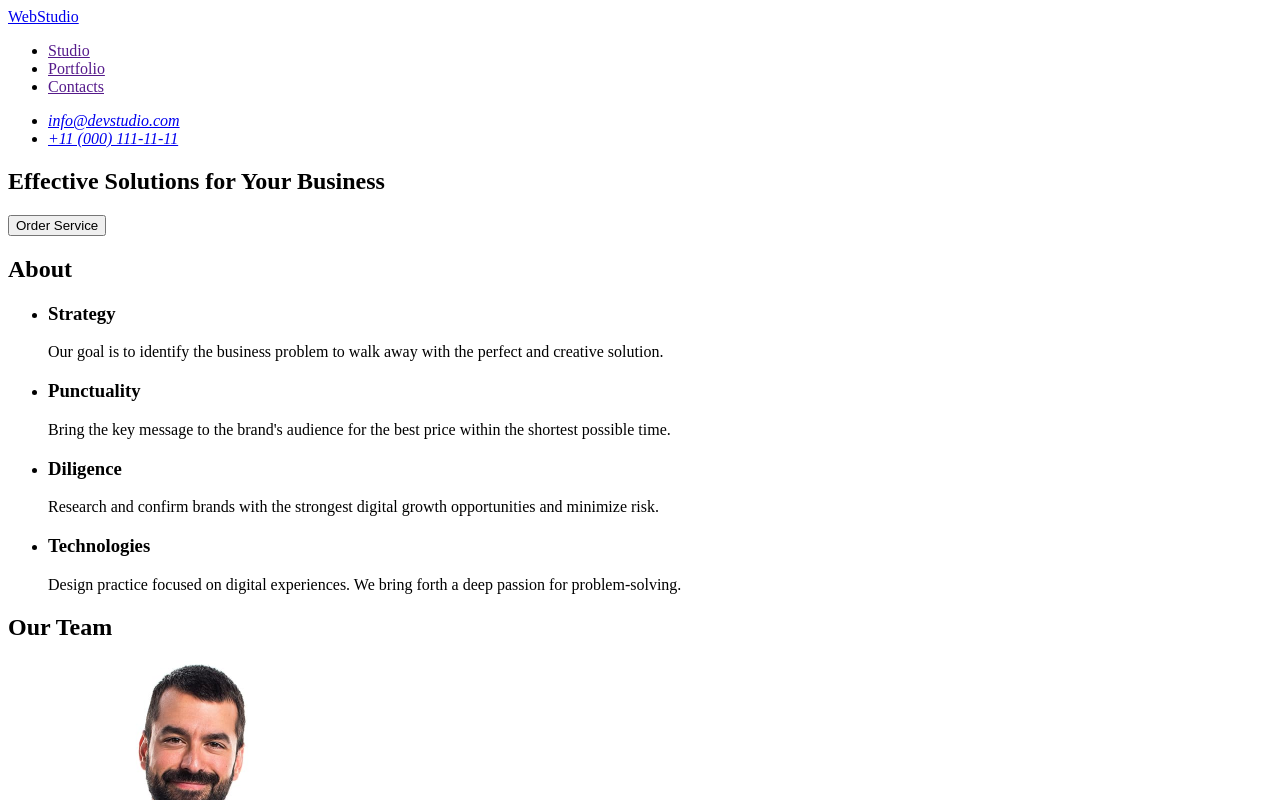
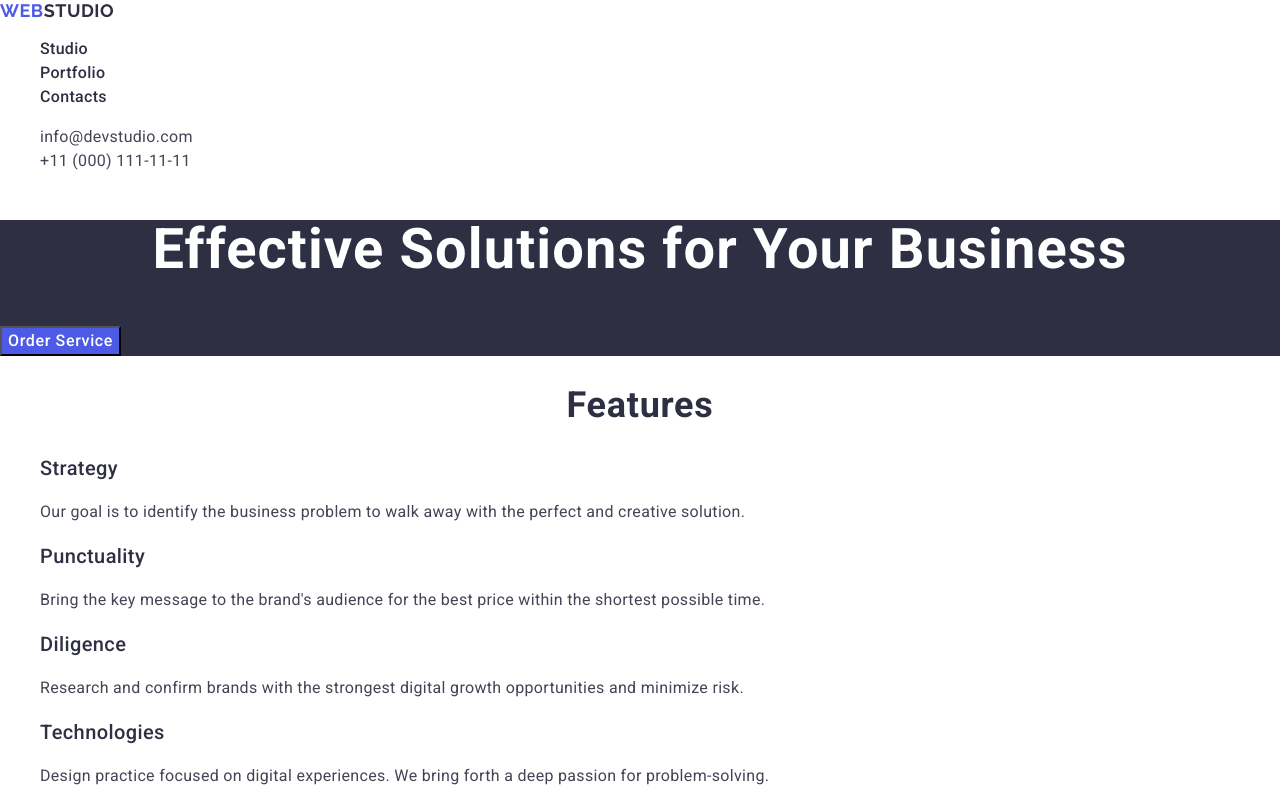
Before and after one commit to yevheniiradko/goit-markup-hw-02, a plain HTML site: page index.html in a window 1280 px wide. Shown: the top 800 px of the page. Drawn offline with nearby package versions, Linux system fonts and the light colour scheme.

Commit message:
first commit

```diff
--- /dev/null
+++ b/css/styles.css
@@ -0,0 +1,131 @@
+body{
+font-family: "Roboto", "Helvetica Neue", "Segoe UI", "Arial", sans-serif;
+color: #434455;
+background-color: #FFFFFF;
+}
+ul, ol {
+    list-style-type: none;
+}
+a {
+    text-decoration: none;
+}
+button {
+    cursor: pointer;
+}
+
+/* Header */
+
+.logo {
+    font-family: "Raleway", sans-serif;
+    font-weight: 700;
+        font-size: 18px;
+        line-height: 1.17 ;
+        letter-spacing: 0.03em;
+        text-transform: uppercase;
+        color: #4d5ae5;
+}
+
+.header-logo .logo-part {
+color: #2e2f42;
+}
+
+.nav-link {
+    font-weight: 500;
+        font-size: 16px;
+        line-height: 1.5;
+        letter-spacing: 0.02em;
+        color: #2e2f42;
+}
+
+.nav-link:hover, .nav-link:focus {
+color: #404bbf;
+}
+
+.Contacts {
+    font-style: normal;
+}
+
+.contacts-link {
+        font-size: 16px;
+        line-height: 1.5;
+        letter-spacing: 0.02em;
+        color: #434455;
+}
+
+.contacts-link:hover,
+.contacts-link:focus {
+    color: #404bbf;
+}
+
+/* Hero Section */
+
+.hero-section {
+    background-color: #2e2f42;
+}
+.hero-title {
+    font-weight: 700;
+        font-size: 56px;
+        line-height: 1.07;
+        letter-spacing: 0.02em;
+        text-align: center;
+        color: #fff;
+}
+.hero-button {
+    font-weight: 500;
+        font-size: 16px;
+        line-height: 1.5;
+        letter-spacing: 0.04em;
+        color: #fff;
+        background-color: #4d5ae5;
+}
+
+/* Features section */
+
+
+.title {
+    font-weight: 700;
+        font-size: 36px;
+        line-height: 1.11;
+        letter-spacing: 0.02em;
+        text-align: center;
+        color: #2e2f42;
+}
+
+
+.sub {
+    font-weight: 500;
+        font-size: 20px;
+        line-height: 1.2;
+        letter-spacing: 0.02em;
+        color: #2e2f42;
+}
+
+.features-item-text {
+        font-size: 16px;
+        line-height: 1.5;
+        letter-spacing: 0.02em;
+        color: #434455;
+}
+
+/* Our Team */
+
+.team {
+    background-color: #f4f4fd;
+}
+
+
+/* footer section*/
+
+.footer {
+    background-color: #2e2f42;
+}
+
+.footer-logo .logo-part {
+   color: #f4f4fd;
+}
+.footer-text {
+        font-size: 16px;
+        line-height: 1.5;
+        letter-spacing: 0.02em;
+        color: #f4f4fd;
+}
--- a/index.html
+++ b/index.html
@@ -4,57 +4,68 @@
     <meta charset="UTF-8" />
     <meta name="viewport" content="width=device-width, initial-scale=1.0" />
     <title>WebStudio</title>
+
+    <link rel="stylesheet" href="https://cdnjs.cloudflare.com/ajax/libs/modern-normalize/3.0.1/modern-normalize.min.css"
+        integrity="sha512-q6WgHqiHlKyOqslT/lgBgodhd03Wp4BEqKeW6nNtlOY4quzyG3VoQKFrieaCeSnuVseNKRGpGeDU3qPmabCANg=="
+        crossorigin="anonymous" referrerpolicy="no-referrer" />
+
+    <link rel="preconnect" href="https://fonts.googleapis.com">
+    <link rel="preconnect" href="https://fonts.gstatic.com" crossorigin>
+    <link href="https://fonts.googleapis.com/css2?family=Raleway:wght@400;500;700&family=Roboto:wght@400;500;700&display=swap"
+        rel="stylesheet">
+
+    <link rel="stylesheet" href="./css/styles.css">
   </head>
   <body>
-   <header>
+   <header class="page-header">
 
-    <nav>
-        <a href="./index.html">WebStudio</a>
-        <ul>
-            <li><a href="">Studio</a></li>
-            <li><a href="">Portfolio</a></li>
-            <li><a href="">Contacts</a></li>
+    <nav class="header-nav">
+        <a class="logo header-logo" href="/index.html">Web<span class="logo-part">Studio</span></a>
+        <ul class="nav-list">
+            <li class="nav-item"><a class="nav-link" href="./index.html">Studio</a></li>
+            <li class="nav-item"><a class="nav-link" href="">Portfolio</a></li>
+            <li class="nav-item"><a class="nav-link" href="">Contacts</a></li>
         </ul>
     </nav>
-    <address>
-        <ul>
-            <li><a href="mailto:info@devstudio.com">info@devstudio.com</a></li>
-            <li><a href="tel:+110001111111">+11 (000) 111-11-11</a></li>
+    <address class="Contacts">
+        <ul class="contacts-list">
+            <li class="contacts-item"><a class="contacts-link" href="mailto:info@devstudio.com">info@devstudio.com</a></li>
+            <li class="contacts-item"><a class="contacts-link" href="tel:+110001111111">+11 (000) 111-11-11</a></li>
         </ul>
     </address>
    </header>
    <main>
 
     <!-- Hero section -->
-     <section>
-    <h1>Effective Solutions
+     <section class="hero-section">
+    <h1 class="hero-title">Effective Solutions
     for Your Business
     </h1>
-    <button type="button">Order Service</button>
+    <button class="hero-button" type="button">Order Service</button>
     </section>
 
-    <!-- Article section -->
-     <section>
-        <h2>About</h2>
-        <ul>
-            <li>
-                <h3>Strategy</h3>
-                <p>Our goal is to identify the business problem to walk away with the perfect and creative solution.
+    <!-- Features section -->
+     <section class="features">
+        <h2 class="title features-title">Features</h2>
+        <ul class="features-list">
+            <li class="features-item">
+                <h3 class="features-subtitle sub">Strategy</h3>
+                <p class="features-item-text">Our goal is to identify the business problem to walk away with the perfect and creative solution.
                 </p>
             </li>
-            <li>
-        <h3>Punctuality</h3>
-        <p>Bring the key message to the brand's audience for the best price within the shortest possible time.
+            <li class="features-item">
+                <h3 class="features-subtitle sub">Punctuality</h3>
+        <p class="features-item-text">Bring the key message to the brand's audience for the best price within the shortest possible time.
         </p>
             </li>
-            <li>
-                <h3>Diligence</h3>
-                <p>Research and confirm brands with the strongest digital growth opportunities and minimize risk.
+            <li class="features-item">
+                <h3 class="features-subtitle sub">Diligence</h3>
+                <p class="features-item-text">Research and confirm brands with the strongest digital growth opportunities and minimize risk.
                 </p>
             </li>
-            <li>
-                <h3>Technologies</h3>
-                <p>Design practice focused on digital experiences. We bring forth a deep passion for problem-solving.
+            <li class="features-item">
+                <h3 class="features-subtitle sub">Technologies</h3>
+                <p class="features-item-text">Design practice focused on digital experiences. We bring forth a deep passion for problem-solving.
                 </p>
             </li>
 
@@ -62,47 +73,101 @@
     </section>
 
     <!-- Our Team section -->
-     <section>
-        <h2>Our Team</h2>
-        <ul>
-        <li>
+     <section class="team">
+        <h2 class="title team-title">Our Team</h2>
+        <ul class="team-list">
+        <li class="team-list-item">
             <img src="./images/Mark-Guerrero.jpg"
             alt="Mark Guerrero"
             width="264"
             height="260">
-            <h3>Mark Guerrero</h3>
-            <p>Product Designer</p>
+            <h3  class="sub team-subtitle">Mark Guerrero</h3>
+            <p class="team-item-text">Product Designer</p>
         </li>
-        <li>
+        <li class="team-list-item">
             <img src="./images/Tom-Ford.jpg"
             alt="Tom Ford"
             width="264"
             height="260">
-            <h3>Tom Ford</h3>
-            <p>Frontend Developer</p>
+            <h3 class="sub team-subtitle">Tom Ford</h3>
+            <p class="team-item-text">Frontend Developer</p>
         </li>
-        <li>
+        <li class="team-list-item">
             <img src="./images/Camila-Garcia.jpg"
             alt="Camila Garcia"
             width="264"
             height="260">
-            <h3>Camila Garcia</h3>
-            <p>Marketing</p>
+            <h3 class="sub team-subtitle">Camila Garcia</h3>
+            <p class="team-item-text">Marketing</p>
         </li>
-        <li>
+        <li class="team-list-item">
             <img src="./images/Daniel-Wilson.jpg"
             alt="Daniel Wilson"
             width="264"
             height="260">
-            <h3>Daniel Wilson</h3>
-            <p>UI Designer</p>
+            <h3 class="sub team-subtitle">Daniel Wilson</h3>
+            <p class="team-item-text">UI Designer</p>
         </li>
         </ul>
      </section>
+        <!-- Our Portfolio section -->
+<section>
+    <h2 class="title portfolio-title">Our Portfolio</h2>
+    <ul class="portfolio-list">
+        <li class="portfolio-list-item">
+            <img src="./images/Banking App.jpg" alt="Banking App" width="360" height="300">
+            <h3 class="sub portfolio-subtitle">Banking App</h3>
+            <p class="portfolio-item-text">App</p>
+        </li>
+    <ul class="portfolio-list">
+        <li class="portfolio-list-item">
+            <img src="./images/Cashless Payment.jpg" alt="Cashless Payment" width="360" height="300">
+                <h3 class="sub portfolio-subtitle">Cashless Payment</h3>
+                    <p class="portfolio-item-text">Marketing</p>
+        </li>
+    </ul>
+
+
+    <ul class="portfolio-list">
+        <li class="portfolio-list-item">
+            <img src="./images/Meditation App.jpg" alt="Meditation App" width="360" height="300">
+            <h3 class="sub portfolio-subtitle">Meditation App</h3>
+                <p class="portfolio-item-text">App</p>
+        </li>
+    </ul>
+
+
+    <ul class="portfolio-list">
+        <li class="portfolio-list-item">
+            <img src="./images/Taxi Service.jpg" alt="Taxi Service" width="360" height="300">
+            <h3 class="sub portfolio-subtitle">Taxi Service</h3>
+                <p class="portfolio-item-text">Marketing</p>
+        </li>
+    </ul>
+
+    <ul class="portfolio-list">
+        <li class="portfolio-list-item">
+            <img src="./images/Screen Illustrations.jpg" alt="Screen Illustrations" width="360" height="300">
+            <h3 class="sub portfolio-subtitle">Screen Illustrations</h3>
+                <p class="portfolio-item-text">Design</p>
+        </li>
+    </ul>
+
+
+    <ul class="portfolio-list">
+        <li class="portfolio-list-item">
+            <img src="./images/Online Courses.jpg" alt="Online Courses" width="360" height="300">
+            <h3 class="sub portfolio-subtitle">Online Courses</h3>
+                <p class="portfolio-item-text">Marketing</p>
+        </li>
+    </ul>
+
+
+</section>
    </main>
-   <footer>
-    <a href="/">WebStudio</a>
-    <p>Increase the flow of customers and sales for your business with digital marketing & growth solutions.
+   <footer class="footer">
+    <a class="logo footer-logo" href="/index.html">Web<span class="logo-part">Studio</span></a>
+    <p class="footer-text">Increase the flow of customers and sales for your business with digital marketing & growth solutions.
     </p>
    </footer>
   </body>
```
Also changed, not shown: images/Banking App.jpg (added), images/Cashless Payment.jpg (added), images/Meditation App.jpg (added), images/Online Courses.jpg (added), images/Screen Illustrations.jpg (added), images/Taxi Service.jpg (added), 2 other files.
